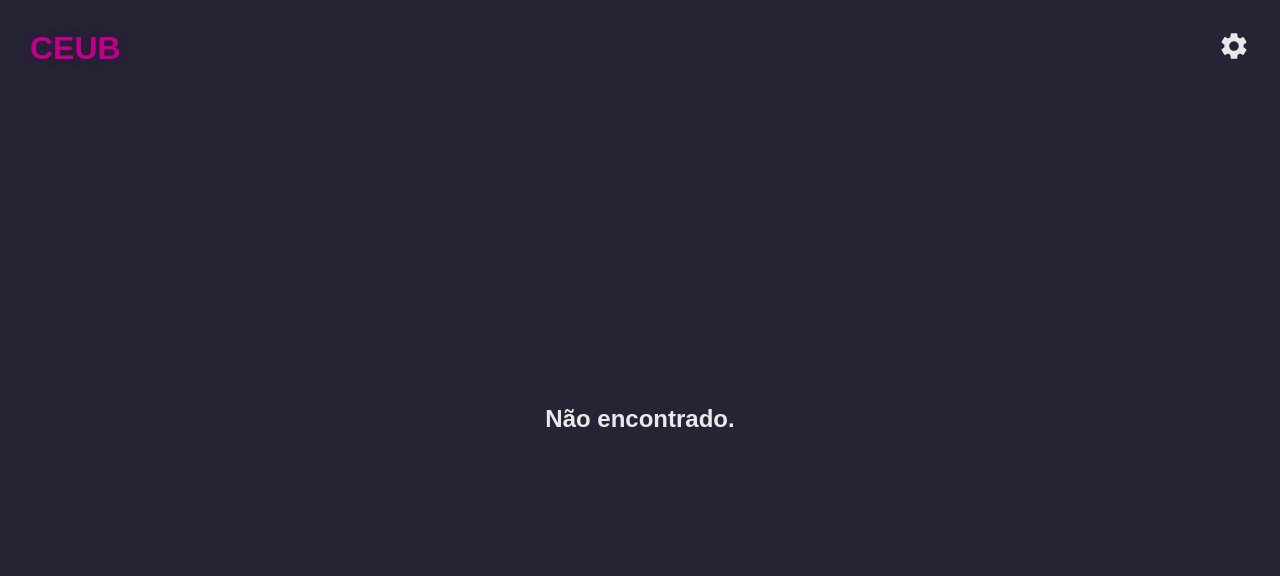
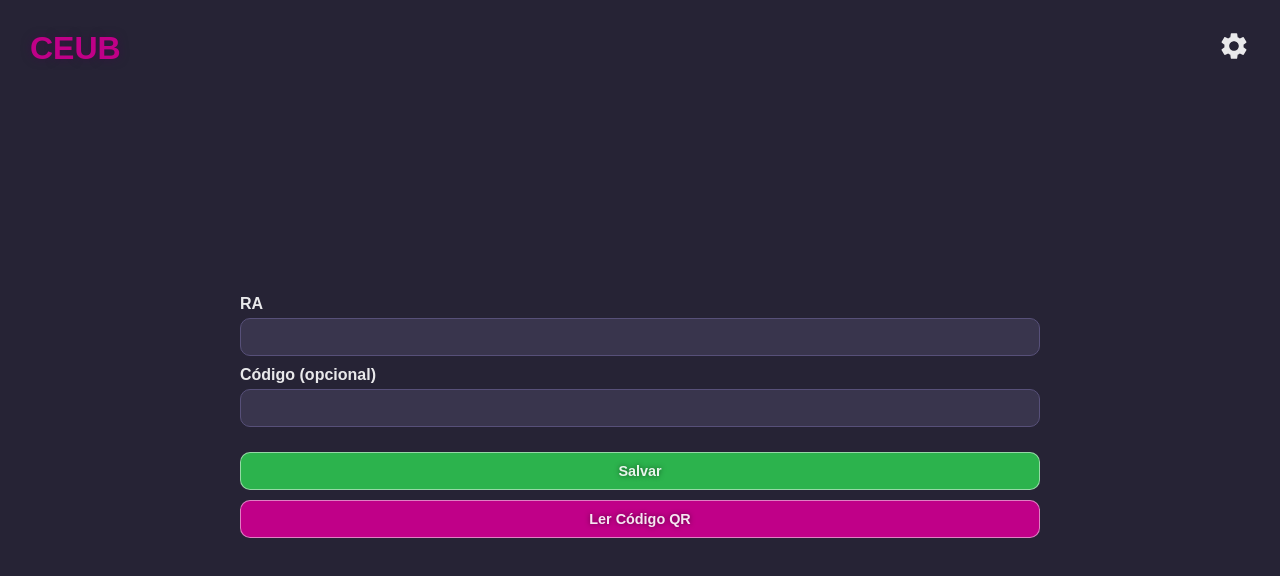
Before and after one commit to lnrdhffmnn/ceub-qr, a React (Create React App) app: page /#/config in a window 1280 px wide. Shown: the top 576 px of the page. Built offline with nearby package versions, Linux system fonts and the light colour scheme.

Commit message:
Layout inicial

```diff
--- a/package.json
+++ b/package.json
@@ -31,9 +31,7 @@
   "scripts": {
     "start": "react-scripts start",
     "build": "react-scripts build",
-    "deploy": "gh-pages -d build",
-    "test": "react-scripts test",
-    "eject": "react-scripts eject"
+    "deploy": "gh-pages -d build"
   },
   "eslintConfig": {
     "extends": [
--- a/public/index.html
+++ b/public/index.html
@@ -7,12 +7,6 @@
     <meta name="description" content="Web site created using create-react-app">
     <link rel="manifest" href="%PUBLIC_URL%/manifest.json">
     <title>Ceub</title>
-    <style>
-      body {
-        user-select: none;
-        overscroll-behavior: contain;
-      }
-    </style>
     <link rel="icon" type="image/png" sizes="196x196" href="assets/icons/favicon-196.png">
     <link rel="apple-touch-icon" href="assets/icons/apple-icon-180.png">
     <meta name="apple-mobile-web-app-capable" content="yes">
--- a/src/App.css
+++ b/src/App.css
@@ -1,10 +1,3 @@
-* {
-  padding: 0;
-  margin: 0;
-  font-family: Arial, Helvetica, sans-serif;
-  box-sizing: border-box;
-}
-
 #app {
   width: 100%;
   height: 100vh;
@@ -15,6 +8,8 @@
   flex-direction: column;
   align-items: center;
   justify-content: center;
+  user-select: none;
+  overscroll-behavior: contain;
 }
 
 #routes {
--- a/src/App.js
+++ b/src/App.js
@@ -1,6 +1,7 @@
 import { Route, Routes } from 'react-router-dom';
 import './App.css';
 import NotFound from './components/404/404';
+import Config from './components/config/Config';
 import Header from './components/header/Header';
 import Home from './components/home/Home';
 
@@ -11,6 +12,7 @@ function App() {
       <div id='routes'>
         <Routes>
           <Route path='/' element={<Home />} />
+          <Route path='/config' element={<Config />} />
           <Route path='*' element={<NotFound />} />
         </Routes>
       </div>
--- /dev/null
+++ b/src/components/config/Config.css
@@ -0,0 +1,41 @@
+#config-form {
+  width: 100%;
+  max-width: 800px;
+}
+
+.config-input {
+  width: 100%;
+  margin: 5px 0;
+  border: 1px solid rgb(87, 80, 121);
+  border-radius: 10px;
+  background-color: rgb(57, 53, 77);
+  color: rgba(255, 255, 255, 0.9);
+  padding: 10px;
+  font-size: .9rem;
+}
+
+.config-label {
+  text-align: left;
+  width: 100%;
+  font-weight: bold;
+}
+
+.config-btn {
+  font-weight: bold;
+  text-shadow: 0px 0px 5px rgba(0, 0, 0, 0.5);
+  border-color: rgba(255, 255, 255, 0.5);
+  cursor: pointer;
+}
+
+#input-ra {
+  margin-bottom: 10px;
+}
+
+#btn-save {
+  background-color: rgb(44, 179, 77);
+  margin-top: 20px;
+}
+
+#btn-qr {
+  background-color: #C00088;
+}
--- /dev/null
+++ b/src/components/config/Config.js
@@ -0,0 +1,16 @@
+import './Config.css';
+
+function Config() {
+  return (
+    <div id='config-form'>
+      <label htmlFor='input-ra' className='config-label'>RA</label>
+      <input type='number' id='input-ra' className='config-input' />
+      <label htmlFor='input-cod' className='config-label'>Código (opcional)</label>
+      <input type='number' id='input-cod' className='config-input' />
+      <input type='button' value='Salvar' id='btn-save' className='config-input config-btn' />
+      <input type='button' value='Ler Código QR' id='btn-qr' className='config-input config-btn' />
+    </div>
+  );
+}
+
+export default Config;
--- a/src/components/header/Header.css
+++ b/src/components/header/Header.css
@@ -13,8 +13,3 @@
   float: right;
   font-size: 2rem;
 }
-
-a {
-  text-decoration: none;
-  color: inherit;
-}
--- a/src/components/header/Header.js
+++ b/src/components/header/Header.js
@@ -5,7 +5,7 @@ import './Header.css';
 function Header() {
   return (
     <nav id='header'>
-      <Link to='/'><h1 id='title'>CEUB</h1></Link>
+      <h1 id='title'><Link to='/'>CEUB</Link></h1>
       <Link to='/config'><MdSettings id='config' /></Link>
     </nav>
   );
--- /dev/null
+++ b/src/index.css
@@ -0,0 +1,15 @@
+* {
+  padding: 0;
+  margin: 0;
+  font-family: Arial, Helvetica, sans-serif;
+  box-sizing: border-box;
+}
+
+a {
+  color: inherit;
+  text-decoration: none;
+}
+
+a:hover {
+  text-decoration: underline dotted;
+}
--- a/src/index.js
+++ b/src/index.js
@@ -3,6 +3,7 @@ import ReactDOM from 'react-dom/client';
 import { HashRouter } from 'react-router-dom';
 import App from './App';
 import * as serviceWorkerRegistration from './serviceWorkerRegistration';
+import './index.css';
 
 const root = ReactDOM.createRoot(document.getElementById('root'));
 root.render(
```
